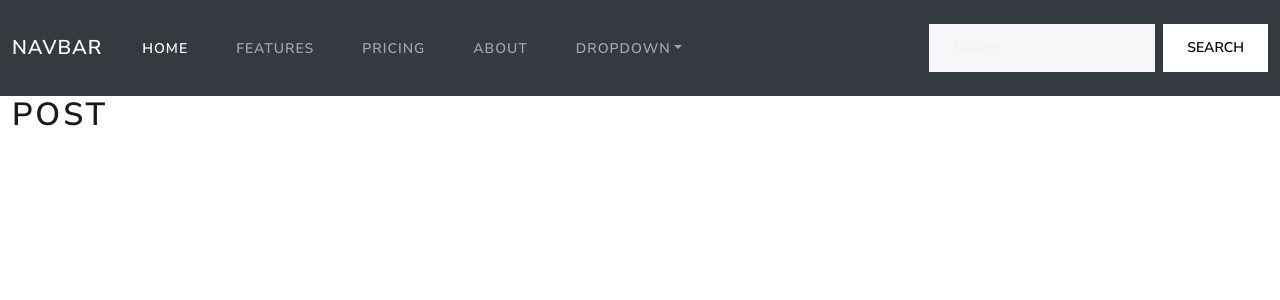
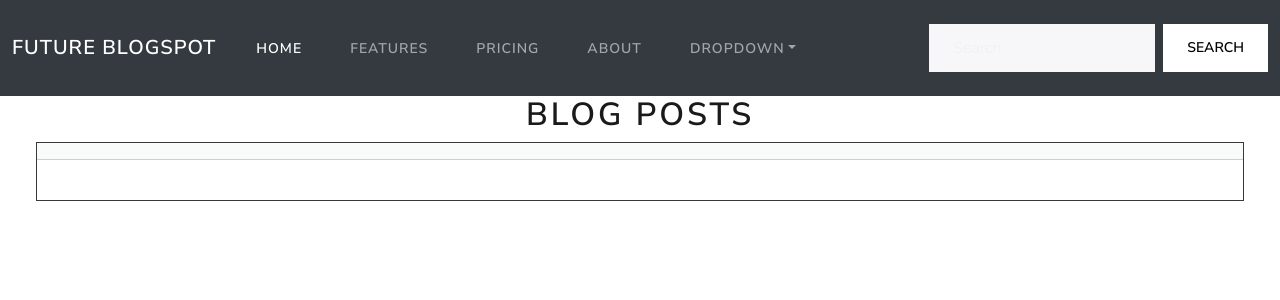
Before and after one commit to Kenmitchell2012/blog, a Django app: template blog/theblog/templates/home.html in a window 1280 px wide. Shown: the top 300 px of the page. Run offline with Django 4.2, Linux system fonts and the light colour scheme; the template is opened without the code that fills it, so the values that code supplies are empty; some libraries are stand-ins or nearby versions.

Commit message:
added bootstrap and post tags

```diff
--- a/blog/theblog/models.py
+++ b/blog/theblog/models.py
@@ -4,6 +4,7 @@ from django.contrib.auth.models import User
 # Create your models here.
 class Post(models.Model):
     title = models.CharField(max_length=100)
+    title_tag = models.CharField(max_length=100, default='Title')
     author = models.ForeignKey(User, on_delete=models.CASCADE)
     body = models.TextField()
 
--- a/blog/theblog/templates/base.html
+++ b/blog/theblog/templates/base.html
@@ -4,7 +4,7 @@
 <head>
     <meta charset="UTF-8">
     <meta name="viewport" content="width=device-width, initial-scale=1.0">
-    <title>Future Blogspot</title>
+    <title>{% block title %}Future Blogspot{% endblock %}</title>
     <link rel="stylesheet" href="{% static 'css/bootstrap.min.css' %}">
 
 </head>
--- a/blog/theblog/templates/home.html
+++ b/blog/theblog/templates/home.html
@@ -1,19 +1,29 @@
 {% extends 'base.html' %}
-
+{% block title %}Blog Posts | Future Blogspot{% endblock %}
 {% block body %}
 <div class="container-fluid">
-    <h1>Post</h1>
+    <h1 class="text-center"> Blog Posts</h1>
     <div class="row">
         <div class="col-md-12">
-            {% for post in object_list %}
-            <div class="card text-white bg-dark mb-3" style="max-width: 20rem;">
-                <div class="card-header"><a href="{% url 'post' post.pk %}"><h1>{{post.title}}</h1></a></div>
+            <div class="card border-dark mb-4 me-4 ms-4" style="">
+                <div class="card-header"></div>
                 <div class="card-body">
-                  <h4 class="card-title"><small>By: {{post.author}}</small></h4>
-                  <p class="card-text">{{post.body}}</p>
+                  <h4 class="card-title"></h4>
+                  {% for post in object_list %}
+                    <figure class="text-center">
+                        <blockquote class="blockquote">
+                        <p class="mb-0"><a style="" href="{% url 'post' post.pk %}">{{post.title}}</a></p>
+
+                        </blockquote>
+                        <figcaption class="blockquote-footer">
+                            by </a><cite title="Source Title">{{post.author}}</cite>
+                        </figcaption>
+                    </figure>
+
+            {% endfor %}
                 </div>
-            </div>
-            {% endfor %}
+              </div>
+
         </div>
     </div>
 </div>
--- a/blog/theblog/templates/navbar.html
+++ b/blog/theblog/templates/navbar.html
@@ -1,6 +1,6 @@
 <nav class="navbar navbar-expand-lg bg-dark" data-bs-theme="dark">
     <div class="container-fluid">
-      <a class="navbar-brand" href="#">Navbar</a>
+      <a class="navbar-brand" href="#">Future Blogspot</a>
       <button class="navbar-toggler" type="button" data-bs-toggle="collapse" data-bs-target="#navbarColor02" aria-controls="navbarColor02" aria-expanded="false" aria-label="Toggle navigation">
         <span class="navbar-toggler-icon"></span>
       </button>
```
Also changed, not shown: blog/theblog/templates/view.html (+8 -1 lines), blog/db.sqlite3, blog/theblog/migrations/0002_post_title_tag.py (added).
